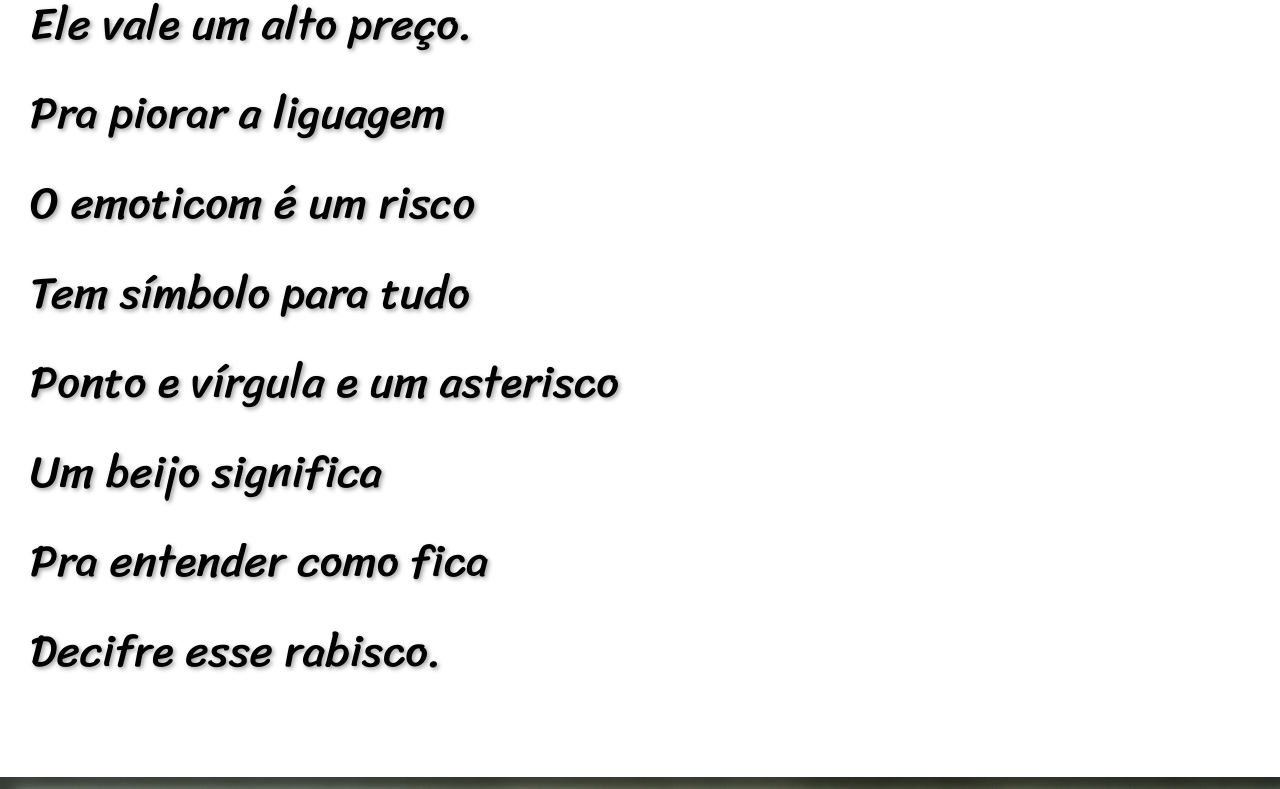
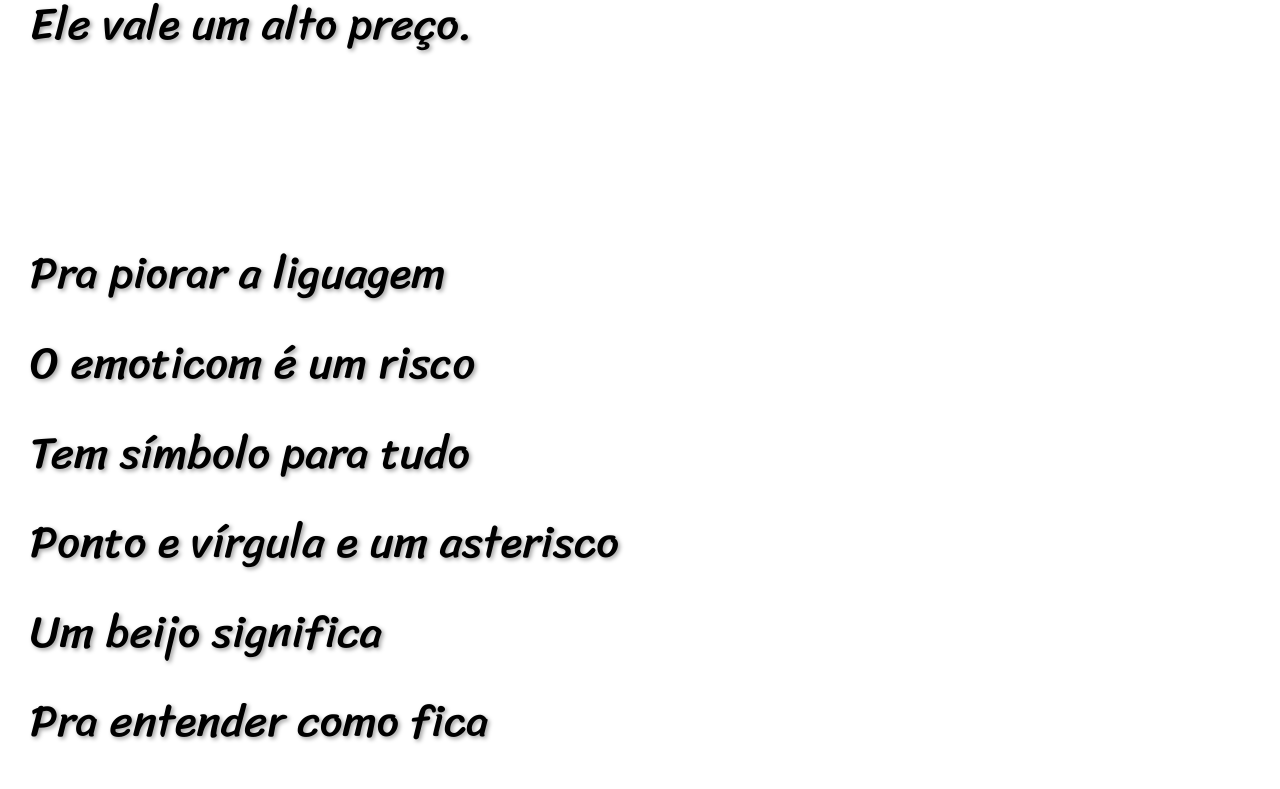
Before and after one commit to marcelobatalha01/projeto-cordel, a plain HTML site: page index.html in a window 1280 px wide. Shown: the part 2522-3311 px from the top of the page. Drawn offline with Linux system fonts and the light colour scheme.

Commit message:
Foram incluídas section entre os versos do fundo branco
Separei as estrofes do fundo fundo branco

```diff
--- a/estilo/style.css
+++ b/estilo/style.css
@@ -80,7 +80,7 @@
     display: inline-block;
     padding: 25px;
     background-color: rgba(0, 0, 0, 0.437);
-    text-shadow: 2px 2px 2px rgba(0, 0, 0, 0.517);
+    text-shadow: 2px 2px 2px rgba(0, 0, 0, 0.421);
     }
 
 section#img01 {
--- a/index.html
+++ b/index.html
@@ -47,8 +47,10 @@
             Ou vai até no começo <br>
             Agora é .com <br>
             Se o saite é muito bom <br>
-            Ele vale um alto preço. <br>
+            Ele vale um alto preço.
         </p>
+    </section>
+    <section>
         <p>
             Pra piorar a liguagem <br>
             O emoticom é um risco <br>
@@ -80,8 +82,10 @@
             A pessoa foi embora <br>
             Abriu outro aplicativo <br>
             O mundo ficou cativo <br>
-            Da tecnologia do agora. <br>
+            Da tecnologia do agora.
         </p>
+    </section>
+    <section>
         <p>
             Felizmente, pra orar <br>
             Não precisa de internet <br>
```
